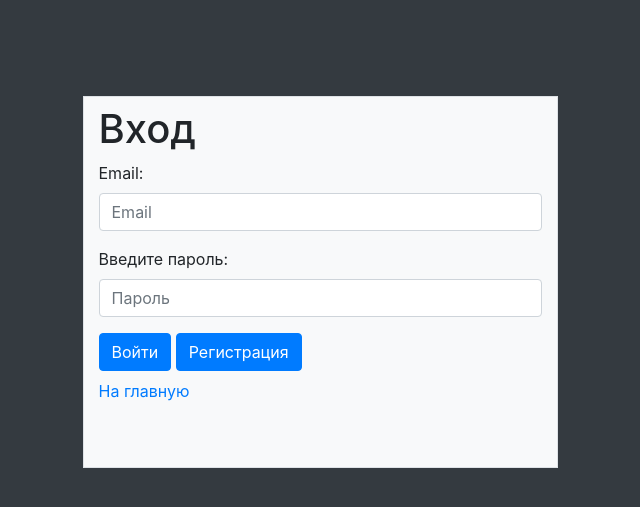
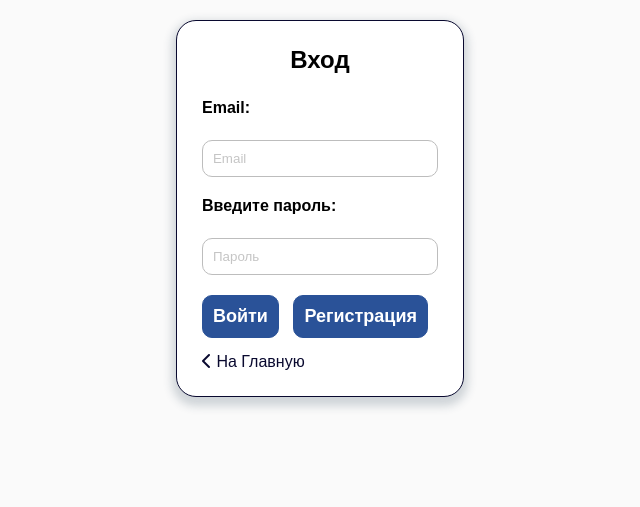
Before and after one commit to Kvazorin/mptuld, a PHP site: page /login.php in a window 1280 px wide. Shown: the top 507 px of the page, without its empty margins (320-960 px from the left). Run offline with PHP 8.4, Linux system fonts and the light colour scheme; some libraries are stand-ins or nearby versions.

Commit message:
login and reg forms styles changed

```diff
--- a/assets/css/black.css
+++ b/assets/css/black.css
@@ -95,6 +95,10 @@ nav a:hover {
 
 .dropdown-content {
     background-color: #919191;
+}
+
+.v-line{
+    color: #b1b1b1;
 }
 
 .catalog_btn {
--- a/assets/css/povarov.css
+++ b/assets/css/povarov.css
@@ -7,11 +7,11 @@
     outline: none;
 }
 
-body{
+body {
     background-color: rgb(250, 250, 250);
 }
 
-#change_theme{
+#change_theme {
     margin-top: 15px;
     padding: 15px;
     color: #fff;
@@ -20,7 +20,7 @@ body{
     border-radius: 10px;
 }
 
-#change_theme:hover{
+#change_theme:hover {
     background-color: #2A5298;
     border: 1.2px solid #2A5298;
 }
@@ -76,7 +76,7 @@ nav a.logo {
     height: 46px;
 }
 
-.logo_bottom{
+.logo_bottom {
     margin-top: 160px;
     width: 225px;
     height: 84px;
@@ -120,7 +120,7 @@ button:hover {
     cursor: pointer;
 }
 
- .dropbtn:focus {
+.dropbtn:focus {
     transition: 0.2s;
     box-shadow: 0px 3px 10px 0px rgba(0, 0, 0, 0.24);
 }
@@ -150,7 +150,7 @@ button:hover {
     display: block;
 }
 
-.dropdown-content a i{
+.dropdown-content a i {
     font-size: 10px;
 }
 
@@ -171,7 +171,7 @@ button:hover {
     color: #09092F;
 }
 
-.pricetag{
+.pricetag {
     font-weight: bold;
     margin-top: 10px;
 }
@@ -180,15 +180,15 @@ button:hover {
     color: #2A5298;
 }
 
-.rating{
+.rating {
     margin-top: 10px;
 }
 
-.following{
+.following {
     margin-bottom: 30px;
 }
 
-.following>p{
+.following>p {
     font-size: 24px;
     font-weight: bold;
 }
@@ -204,28 +204,28 @@ button:hover {
     cursor: pointer;
 }
 
-hr{
+hr {
     color: #C5C5C5;
 }
 
-footer{
+footer {
     margin: 30px 0 60px 0;
     display: flex;
     align-items: flex-start;
     justify-content: space-between;
 }
 
-footer a:hover{
+footer a:hover {
     color: #2A5298;
 }
 
-.footer_heading{
+.footer_heading {
     font-weight: bold;
     display: flex;
     flex-direction: column;
 }
 
-.footer_link{
+.footer_link {
     margin-bottom: 15px;
     text-decoration: none;
     color: #09092F;
@@ -233,26 +233,110 @@ footer a:hover{
     font-weight: normal;
 }
 
-.social{
+.social {
     font-size: 34px;
     padding-right: 15px;
 }
 
-.footer_heading>p{
+.footer_heading>p {
     font-size: 20px;
     margin-bottom: 25px;
 }
 
-.footer_heading>.fb_call{
+.footer_heading>.fb_call {
     font-size: 24px;
     text-decoration: none;
     color: #09092F;
 }
 
-.footer_heading>a:hover{
+.footer_heading>a:hover {
     color: #2A5298;
 }
 
+/* Form settings */
+.form-centered {
+    display: flex;
+    flex-direction: column;
+    align-items: center;
+    justify-content: center;
+}
+
+form {
+    background-color: #fff;
+    padding: 25px;
+    border: #09092F solid 1px;
+    border-radius: 20px;
+    box-shadow: 0px 5px 10px 4px rgba(34, 60, 80, 0.2);
+}
+
+.f_header{
+    font-size: 24px;
+    justify-self: center;
+    margin-bottom: 25px;
+    font-weight: bold;
+}
+
+form input{
+    padding: 10px;
+    border: 1.2px solid rgb(189, 189, 189);
+    border-radius: 10px;
+}
+
+form label {
+    margin-bottom: 5px;
+}
+
+form input {
+    margin-bottom: 20px;
+}
+
+.form_btn {
+    padding: 10px;
+    border: 1.2px solid #2A5298;
+    border-radius: 10px;
+    font-size: 18px;
+    color: #fff;
+    text-decoration: none;
+    font-weight: bold;
+    background-color: #2A5298;
+    margin-right: 10px;
+}
+
+.form_btn a{
+    color: #fff;
+    text-decoration: none;
+}
+
+.go_back{
+    margin-top: 15px;
+    text-decoration: none;
+    color: #09092F;
+    font-size: 16px;
+    font-weight: normal;
+    text-decoration: none;
+}
+
+.alert_msg{
+    font-size: 16px;
+    color: red;
+    text-decoration: none;
+    margin-bottom: 15px;
+}
+
+.success_msg{
+    font-size: 16px;
+    color: green;
+    text-decoration: none;
+    margin-bottom: 15px;
+}
+
+.go_back:hover{
+    color: #2A5298;
+}
+
+.form_btn:hover {
+    box-shadow: 0px 3px 10px 0px rgba(0, 0, 0, 0.24);
+}
 
 /* Sliders settings */
 .slider {
@@ -263,7 +347,7 @@ footer a:hover{
     margin: 40px 0;
 }
 
-.slider-small{
+.slider-small {
     margin-bottom: 60px;
     width: 1520px;
 }
--- a/dashboard.php
+++ b/dashboard.php
@@ -1,5 +1,6 @@
 <?php
     session_start();
+
 
     if(!$_SESSION['id']){
         header('location:login.php');
@@ -59,7 +60,7 @@
                 <div class="push-right">
                     <a href="#"><?php echo ucfirst($_SESSION['first_name']); ?></a>
                 </div>
-                <div>
+                <div class="v-line">
                     <p style="font-weight:bold;">|</p>
                 </div>
                 <div>
--- a/index.php
+++ b/index.php
@@ -55,7 +55,7 @@ if(!isset($_SESSION["theme"]))
                 <div class="push-right">
                     <a href="login.php">Вход</a>
                 </div>
-                <div>
+                <div class="v-line">
                     <p style="font-weight:bold;">|</p>
                 </div>
                 <div>
--- a/login.php
+++ b/login.php
@@ -2,92 +2,92 @@
 session_start();
 require_once('config.php');
 
-if(isset($_POST['submit']))
-{
-	if(isset($_POST['email'],$_POST['password']) && !empty($_POST['email']) && !empty($_POST['password']))
-	{
+if (!isset($_SESSION["theme"])) {
+	$_SESSION["theme"] = "light";
+}
+
+if (isset($_POST['submit'])) {
+	if (isset($_POST['email'], $_POST['password']) && !empty($_POST['email']) && !empty($_POST['password'])) {
 		$email = trim($_POST['email']);
 		$password = trim($_POST['password']);
 
-		if(filter_var($email, FILTER_VALIDATE_EMAIL))
-		{
+		if (filter_var($email, FILTER_VALIDATE_EMAIL)) {
 			$sql = "select * from members where email = :email ";
 			$handle = $pdo->prepare($sql);
-			$params = ['email'=>$email];
+			$params = ['email' => $email];
 			$handle->execute($params);
-			if($handle->rowCount() > 0)
-			{
+			if ($handle->rowCount() > 0) {
 				$getRow = $handle->fetch(PDO::FETCH_ASSOC);
-				if(password_verify($password, $getRow['password']))
-				{
+				if (password_verify($password, $getRow['password'])) {
 					unset($getRow['password']);
 					$_SESSION = $getRow;
 					header('location:dashboard.php');
 					exit();
-				}
-				else
-				{
+				} else {
 					$errors[] = "Неверный Email или Пароль";
 				}
-			}
-			else
-			{
+			} else {
 				$errors[] = "Неверный Email или Пароль";
 			}
-
-		}
-		else
-		{
+		} else {
 			$errors[] = "Неверный Email";
 		}
-
-	}
-	else
-	{
+	} else {
 		$errors[] = "Необходимо ввести Email и Пароль";
 	}
-
 }
 ?>
 
 <!doctype html>
 <html>
+
 <head>
-<link rel="stylesheet" href="https://stackpath.bootstrapcdn.com/bootstrap/4.1.3/css/bootstrap.min.css" integrity="sha384-MCw98/SFnGE8fJT3GXwEOngsV7Zt27NXFoaoApmYm81iuXoPkFOJwJ8ERdknLPMO" crossorigin="anonymous">
+	<link rel="stylesheet" href="node_modules/@fortawesome/fontawesome-free/css/all.min.css">
+	<link rel="stylesheet" href="assets/css/povarov.css">
+	<link rel="stylesheet" type="text/css" href="assets/css/<?php echo $_SESSION["theme"]; ?>.css" id="theme_link">
 
 </head>
-<body class="bg-dark">
 
-<div class="container h-100">
-	<div class="row h-100 mt-5 justify-content-center align-items-center">
-		<div class="col-md-5 mt-5 pt-2 pb-5 align-self-center border bg-light">
-			<h1>Вход</h1>
+<body>
+
+	<div class="container">
+		<div class="form-centered">
+
 			<?php
-				if(isset($errors) && count($errors) > 0)
-				{
-					foreach($errors as $error_msg)
-					{
-						echo '<div class="alert alert-danger">'.$error_msg.'</div>';
-					}
+			if (isset($errors) && count($errors) > 0) {
+				foreach ($errors as $error_msg) {
+					echo '<div class="alert_msg">' . $error_msg . '</div>';
 				}
+			}
 			?>
-			<form method="POST" action="<?php echo $_SERVER['PHP_SELF'];?>">
-				<div class="form-group">
-					<label for="email">Email:</label>
-					<input type="text" name="email" placeholder="Email" class="form-control">
-				</div>
-				<div class="form-group">
-				<label for="email">Введите пароль:</label>
-					<input type="password" name="password" placeholder="Пароль" class="form-control">
+
+			<form method="POST" action="<?php echo $_SERVER['PHP_SELF']; ?>">
+				<div class="f_header">
+					<p>Вход</p>
 				</div>
 
-				<button type="submit" name="submit" class="btn btn-primary">Войти</button>
+				<div class="footer_heading">
+					<label for="email">Email:</label><br>
+					<input type="text" name="email" placeholder="Email" autocomplete="off">
+				</div>
+				<div class="footer_heading">
+					<label for="email">Введите пароль:</label><br>
+					<input type="password" name="password" placeholder="Пароль">
+				</div>
 
-				<a href="register.php" class="btn btn-primary">Регистрация</a>
-				<p class="pt-2"><a href="index.php">На главную</a></p>
+
+				<button type="submit" name="submit" class="form_btn">Войти</button>
+				<button class="form_btn"><a href="register.php">Регистрация</a></button>
+
+				<div class="go_back">
+					<a href="index.php" class="go_back"><i class="fa-solid fa-chevron-left"></i> На Главную  </a>
+				</div>
+
 			</form>
+
+
 		</div>
 	</div>
-</div>
 </body>
+
 </html>
```
Also changed, not shown: register.php (+80 -74 lines).
